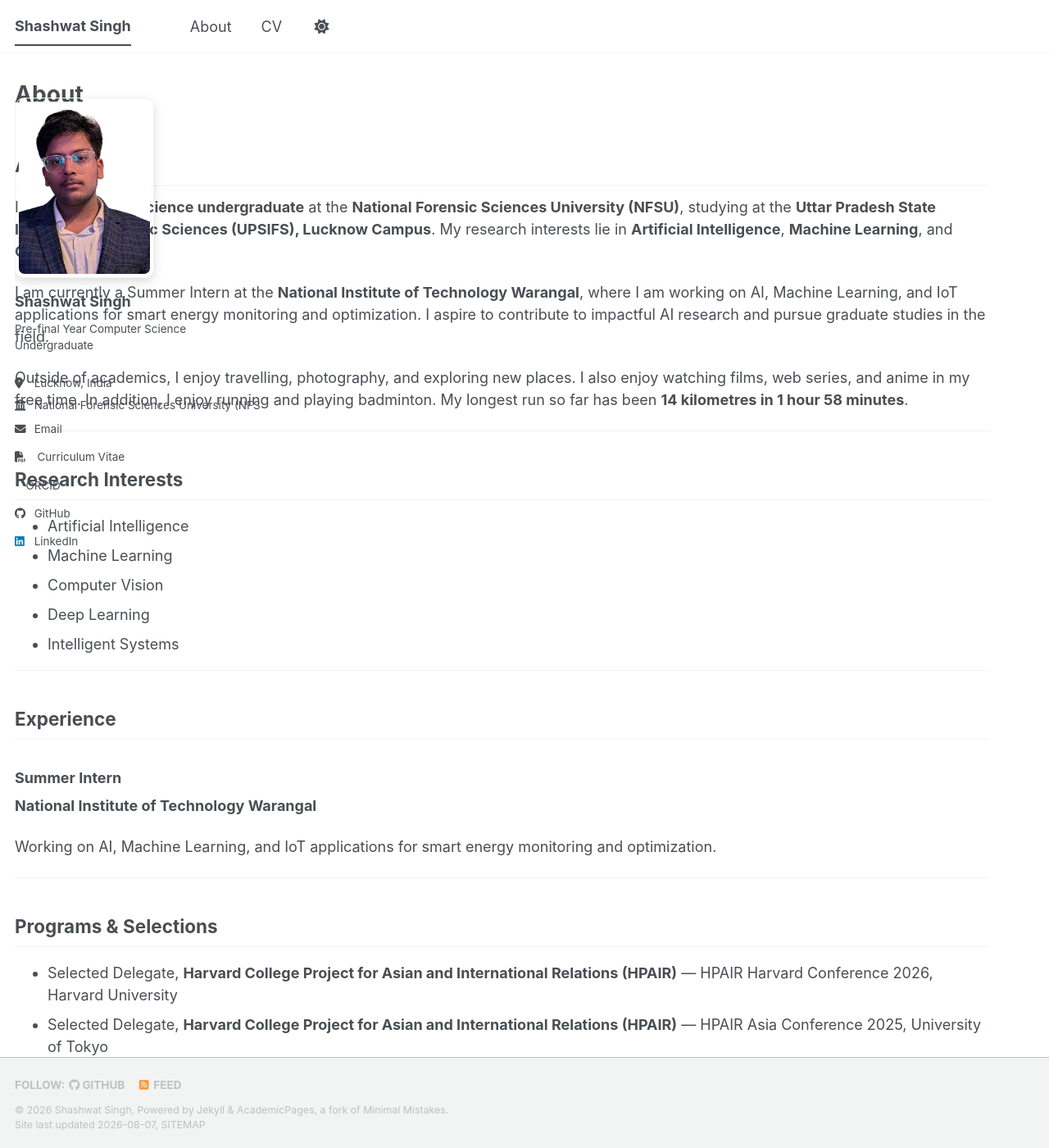
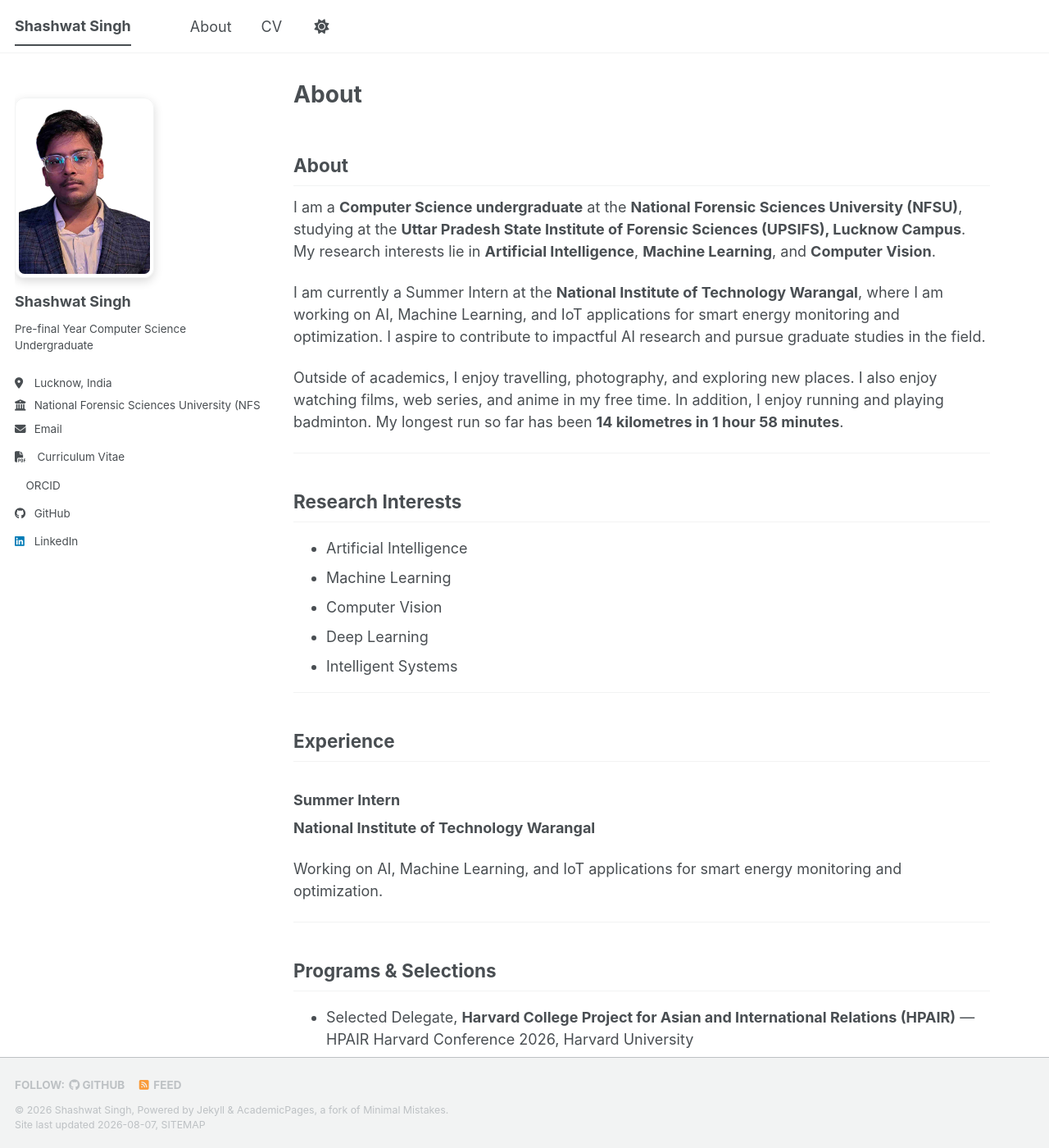
Before and after one commit to shashwht/academic-pages-temp, a Jekyll site: the page built from _pages/about.md, in a window 1280 px wide and 1400 px high. Shown: the whole window at 82% size. Built offline with Jekyll 4.4.1, drawn with Linux system fonts in a browser that asks for light colours; a style sheet for code colours, icons or effects is not loaded.

Commit message:
Update _page.scss

```diff
--- a/_sass/layout/_page.scss
+++ b/_sass/layout/_page.scss
@@ -21,6 +21,10 @@
 }
 
 .page {
+  @include breakpoint($large) {
+    margin-left: 340px;
+    width: calc(100% - 340px);
+  }
 
   .page__inner-wrap {
     @include full();
```
